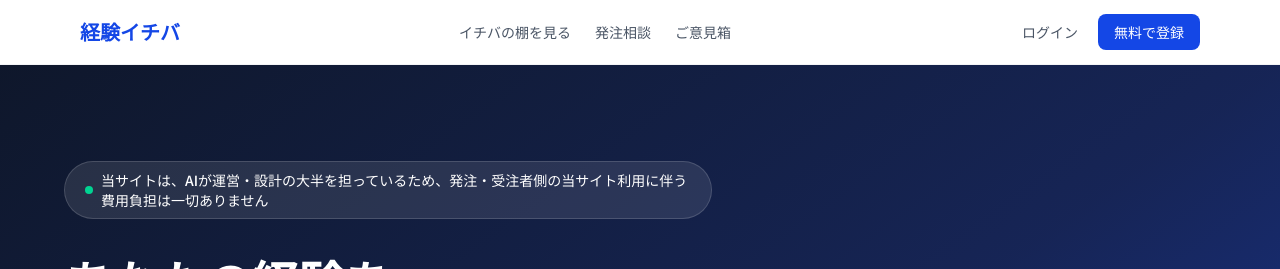
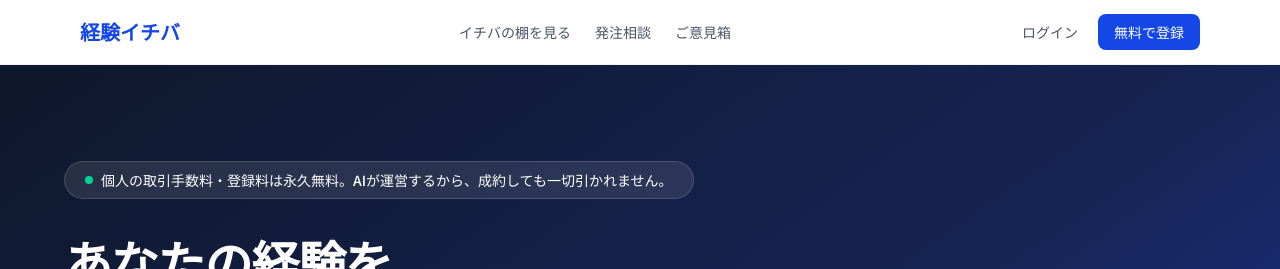
Before and after one commit to westville1030-tech11/skill-tana, a Next.js app: page / in a window 1280 px wide. Shown: the top 269 px of the page. Built offline with nearby package versions, Linux system fonts and the light colour scheme; no server answers.

Commit message:
Update hero badge: scope zero-fee promise to individual transactions

```diff
--- a/app/page.tsx
+++ b/app/page.tsx
@@ -13,7 +13,7 @@ export default function Home() {
               <div className="flex flex-col items-center lg:items-start gap-2 mb-8">
                 <div className="inline-flex items-center gap-2 bg-white/10 border border-white/15 text-white text-sm font-medium px-5 py-2 rounded-full">
                   <span className="w-2 h-2 bg-emerald-400 rounded-full inline-block flex-shrink-0" />
-                  当サイトは、AIが運営・設計の大半を担っているため、発注・受注者側の当サイト利用に伴う費用負担は一切ありません
+                  個人の取引手数料・登録料は永久無料。AIが運営するから、成約しても一切引かれません。
                 </div>
               </div>
 
```
